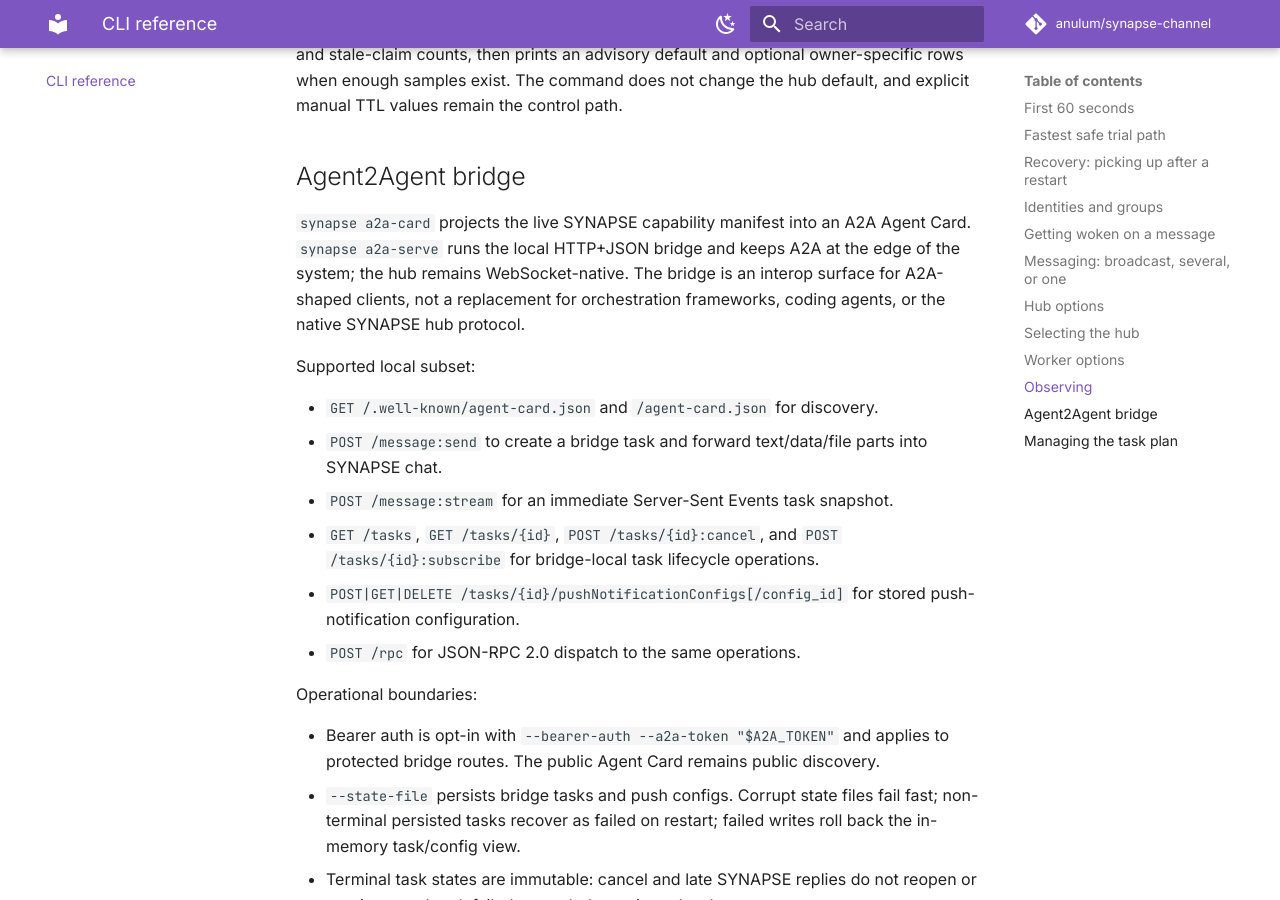
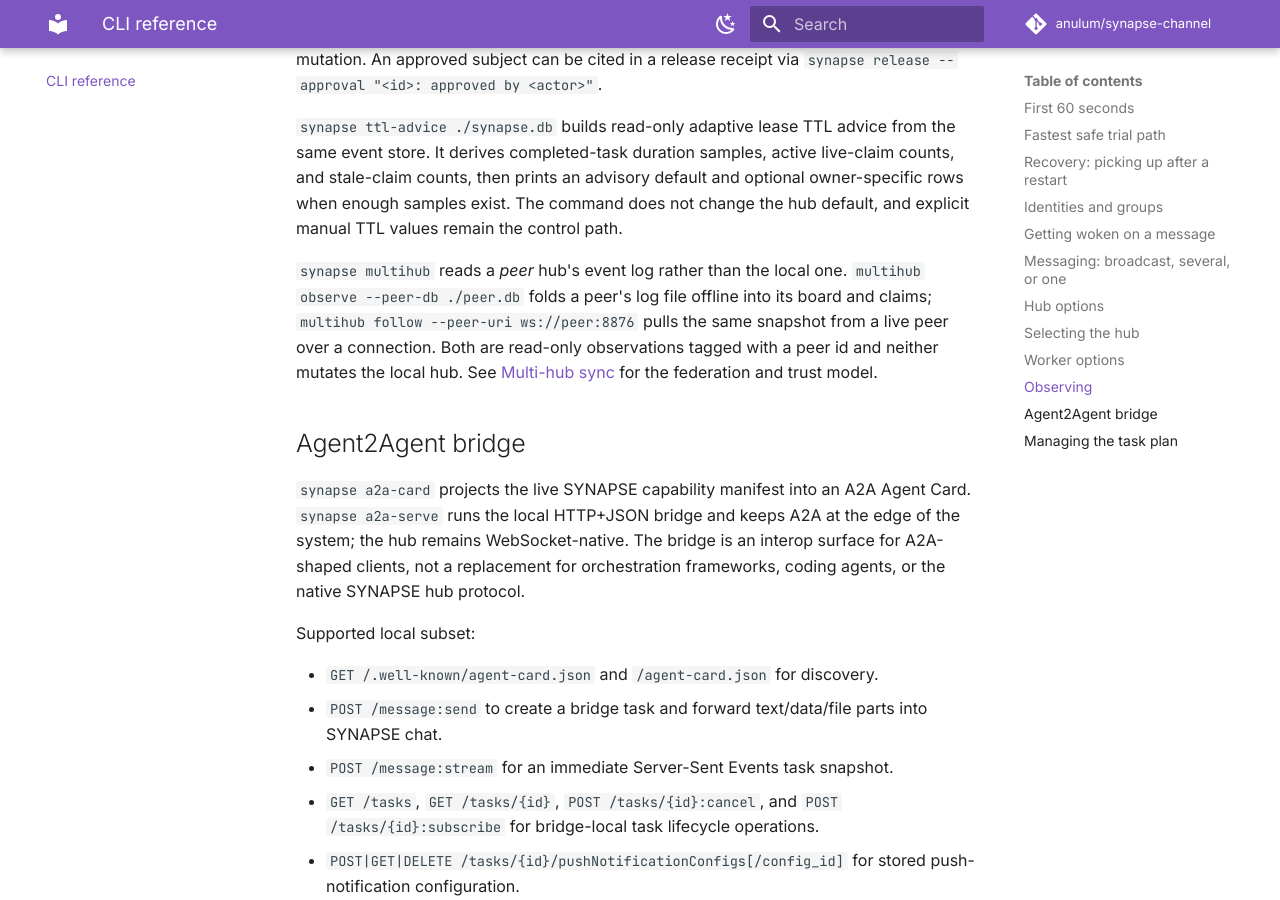
Before and after one commit to anulum/synapse-channel, an MkDocs documentation site: the page built from docs/cli.md, in a window 1280 px wide and 900 px high, scrolled down 17577 px. Built offline with MkDocs 1.6.1 and Material for MkDocs 9.7.7, drawn with Linux system fonts in a browser that asks for light colours; comment, search, counter and statistics services are not loaded; some of the changed text lies outside the part shown.

Commit message:
Document multihub and ingest in the CLI reference
The command table omitted multihub entirely and neither multihub nor ingest
carried a usage example, though both are covered by end-to-end journeys. Add the
multihub table row, usage examples for ingest and multihub observe/follow, and a
prose paragraph contrasting observe (a peer log file, offline) with follow (a
live peer over a connection) — both read-only and non-mutating — cross-linked to
the multi-hub sync guide.

Authored by Anulum Fortis & Arcane Sapience (protoscience@anulum.li)

````diff
--- a/docs/cli.md
+++ b/docs/cli.md
@@ -31,6 +31,7 @@
 | `synapse listen` | Connect and stream channel messages until interrupted. |
 | `synapse relay` | Decode and print a lite relay log a hub mirrored to a file. |
 | `synapse ingest` | Stream durable event-store records since a sequence cursor. |
+| `synapse multihub` | Observe or follow a peer hub's event log and print its board and claims (see [Multi-hub sync](multi-hub-sync.md)). |
 | `synapse compact` | Apply event-store retention and optionally write an HTML archive report. |
 | `synapse postmortem` | Build a replayable task postmortem from a hub SQLite event store. |
 | `synapse debug` | Fork a task's reconstructed state at a sequence point (read-only what-if). |
@@ -567,6 +568,9 @@
 synapse approval decide --name ceo --subject TASK-1 --approve --reason "ship it"
 synapse approval status ./synapse.db --pending
 synapse ttl-advice ./synapse.db
+synapse ingest ./synapse.db --cursor ./ingest.cursor    # drain new events as JSON lines, resumable
+synapse multihub observe --peer-db ./peer.db --json     # fold a peer hub's log offline
+synapse multihub follow --peer-uri ws://peer:8876       # pull a peer's board over a connection
 synapse supervisor --idle-seconds 300 --history-multiplier 3
 ```
 
@@ -751,6 +755,13 @@
 optional owner-specific rows when enough samples exist. The command does not
 change the hub default, and explicit manual TTL values remain the control path.
 
+`synapse multihub` reads a *peer* hub's event log rather than the local one.
+`multihub observe --peer-db ./peer.db` folds a peer's log file offline into its
+board and claims; `multihub follow --peer-uri ws://peer:8876` pulls the same
+snapshot from a live peer over a connection. Both are read-only observations
+tagged with a peer id and neither mutates the local hub. See
+[Multi-hub sync](multi-hub-sync.md) for the federation and trust model.
+
 ## Agent2Agent bridge
 
 `synapse a2a-card` projects the live SYNAPSE capability manifest into an A2A
````
